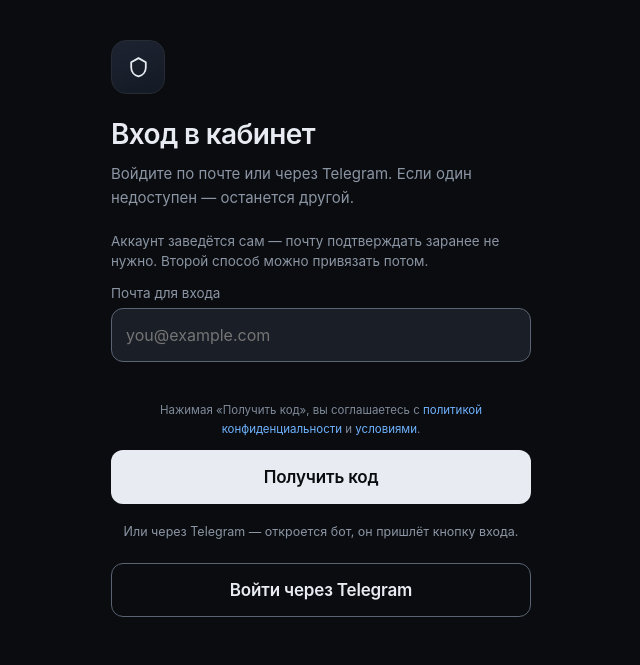
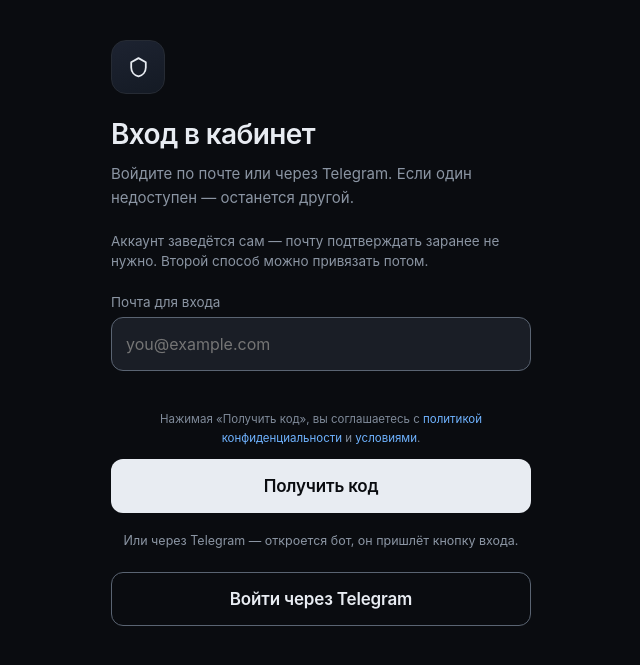
Before and after one commit to impossi8le/vpn-cabinet, a FastAPI app: page /login in a window 1280 px wide. Shown: the top 665 px of the page, without its empty margins (319-959 px from the left). Run offline with FastAPI, Linux system fonts and the light colour scheme.

Commit message:
UI: смена региона под действиями, отступы кнопок в формах
Смена региона переехала из подвала экрана под кнопки: это действие, его
искали внизу. Вес остался тихим. Кнопки, разделённые <form>/<a>, больше не
слипаются — правило .btn + .btn видело только соседей.

Co-Authored-By: Claude Haiku 3.5 <noreply@anthropic.com>

```diff
--- a/cabinet/static/cabinet.css
+++ b/cabinet/static/cabinet.css
@@ -116,6 +116,21 @@ a.btn { text-decoration: none; }
 .btn:first-child { margin-top: 0; }
 .btn-sm { height: 50px; font-size: 16px; }
 .btn + .btn { margin-top: 9px; }
+/* Кнопки, разделённые обёрткой. `.btn + .btn` разводит только соседей, а на
+   экранах входа и привязки каждая кнопка живёт в своём `<form>`, и между ними
+   стоял ноль: «Проверить вход» упиралась в «Открыть Telegram», а та — в «Войти
+   заново». Те же 9px, что у пары кнопок: это один и тот же ряд действий. */
+.btn + form,
+form + .btn,
+form + form,
+.card + .btn,
+.card + form,
+.rows + form,
+.sub-note + form,
+p + form { margin-top: 9px; }
+/* Поле перед кнопкой. На экране смены региона нет абзаца-ошибки между ними,
+   поэтому `p + .btn` не срабатывал и кнопка упиралась в выпадающий список. */
+.field + .btn { margin-top: 12px; }
 /* Кнопка не должна прилипать к тексту над ней. `.btn + .btn` разводит только
    пару кнопок, а после абзаца кнопка вставала вплотную — на итоговой карточке
    шага серверов надпись «Готово: выбрано ровно столько…» упиралась в кнопку
@@ -232,6 +247,10 @@ p + .btn { margin-top: 12px; }
 .quiet { margin-top: 18px; text-align: center; }
 .quiet-note { color: var(--ash); font-size: 12px; line-height: 1.55; margin-bottom: 6px; }
 .quiet a { color: var(--text-secondary); font-size: 12.5px; text-decoration: none; }
+/* Поднятая к действиям смена региона — одной строкой и по левому краю: это
+   приписка к кнопкам, а не отдельный блок внизу экрана. */
+.quiet-under-actions { margin-top: 10px; text-align: left; }
+.quiet-under-actions .quiet-note { margin-bottom: 0; }
 .quiet a:hover { color: var(--ice); }
 
 /* Раскрытие списка ключей. Штатный `<details>`: работает без JavaScript, а
```
Also changed, not shown: cabinet/templates/subscriptions.html (+10 -10 lines), tests/test_friendly_screens.py (+11 -7 lines).
